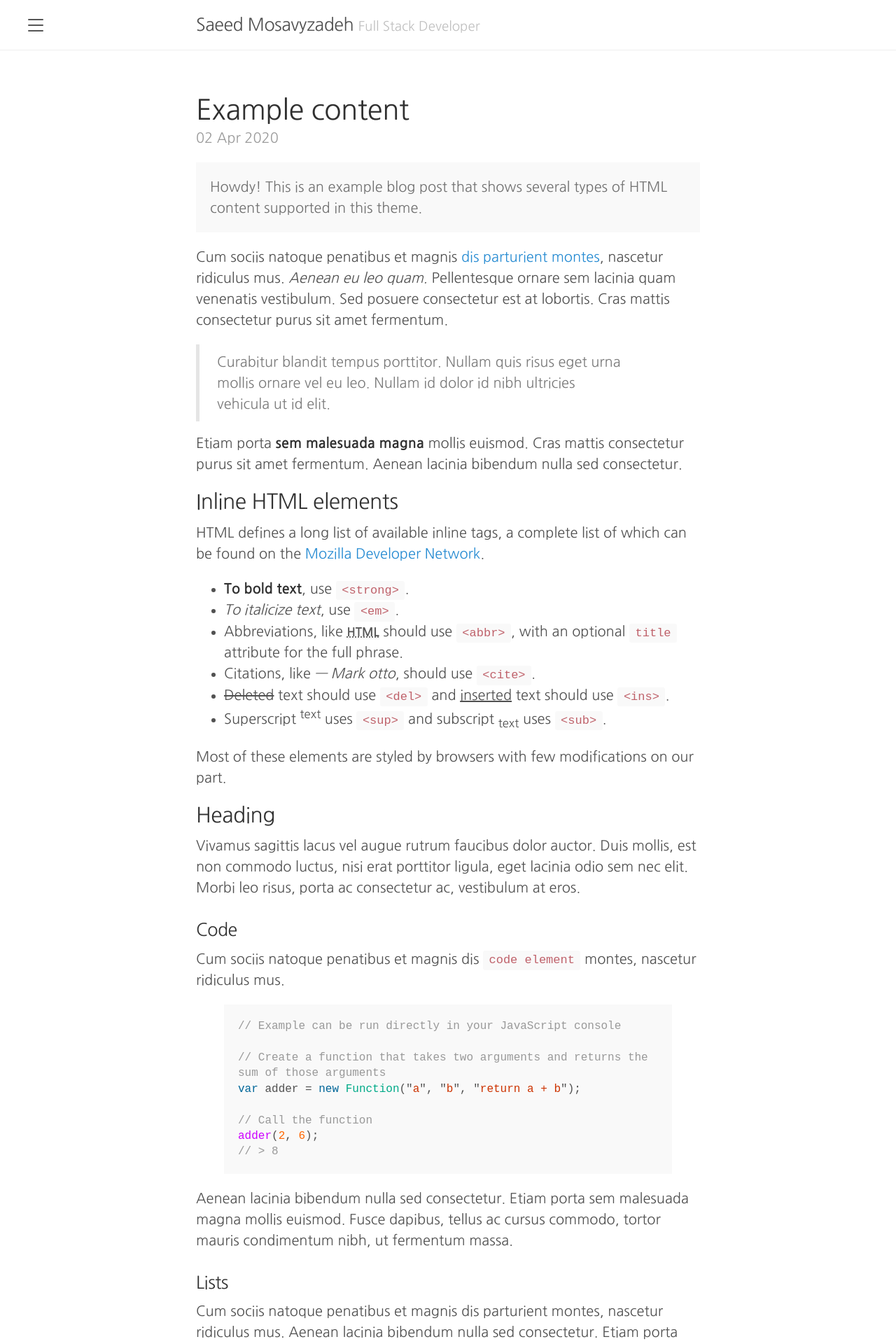
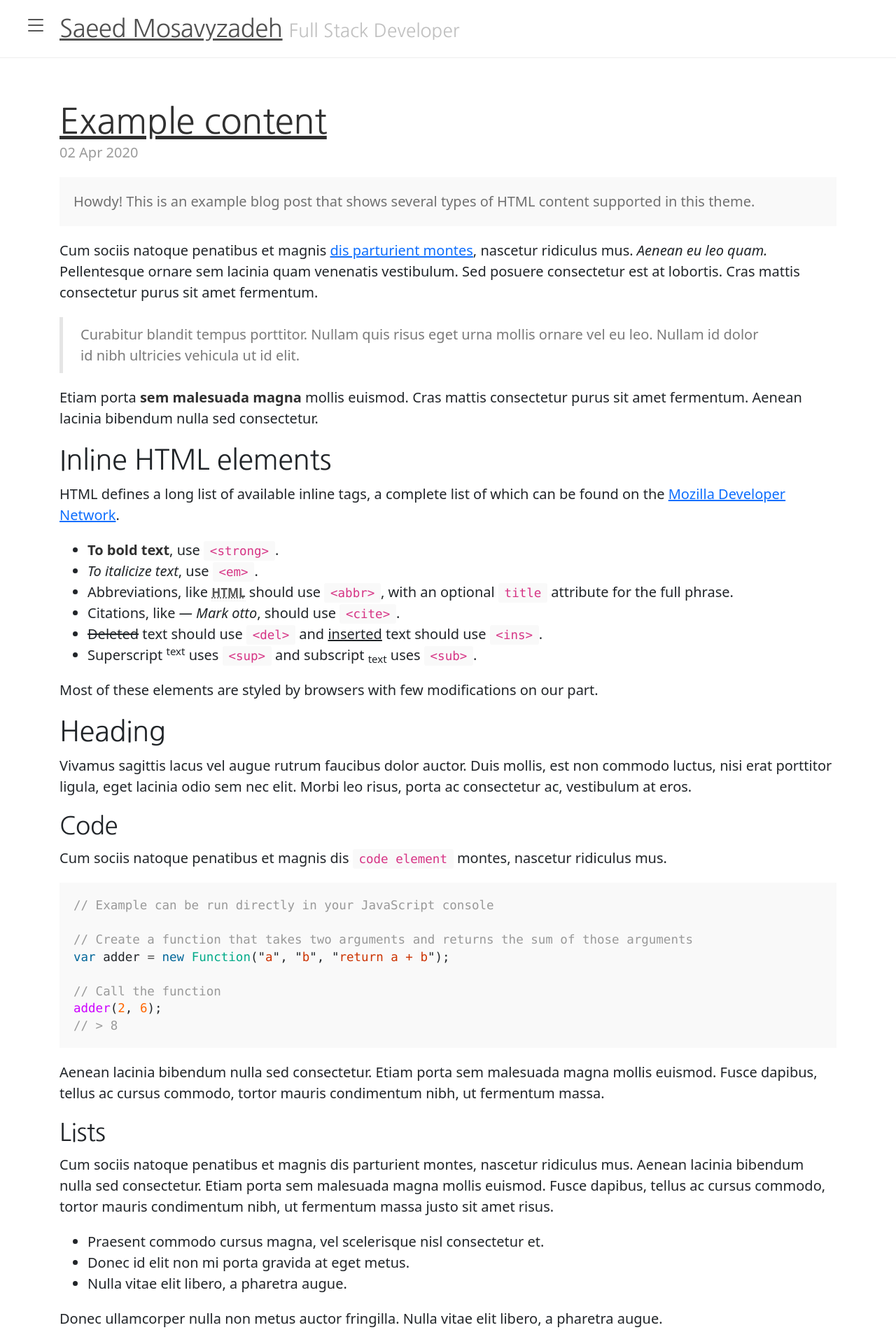
Before and after one commit to saeedmosavyzadeh/SaeedMosavyzadeh.github.io, a Jekyll site: the page built from index.html, in a window 1280 px wide. Shown: the top 1920 px of the page at 70% size. Built offline with Jekyll 4.4.1, drawn with Linux system fonts in a browser that asks for light colours; nearby versions of some CDN libraries; library files that are not in the unit come from our copies; the list of posts is cut into pages by our own code.

Commit message:
Update head.html

```diff
--- a/_includes/head.html
+++ b/_includes/head.html
@@ -25,10 +25,15 @@
   <link rel="canonical" href="{{ page.url | absolute_url }}">
   {% endif %}
 
+
   <link rel="stylesheet" href="{{ '/public/css/poole.css' | absolute_url }}">
   <link rel="stylesheet" href="{{ '/public/css/syntax.css' | absolute_url }}">
   <link rel="stylesheet" href="{{ '/public/css/lanyon.css' | absolute_url }}">
-  <!--link rel="stylesheet" href="https://fonts.googleapis.com/css?family=PT+Serif:400,400italic,700%7CPT+Sans:400", 기존 폰트 이스케이프-->
+  <link rel="stylesheet" href="{{ '/public/css/bootstrap.min.css' | absolute_url }}">
+  <link rel="stylesheet" href="{{ '/public/css/style.css' | absolute_url }}">
+
+  <script src="{{ '/public/js/jquery-3.3.1.min.js' | absolute_url }}"></script>
+
   <link rel="preconnect" href="https://fonts.googleapis.com">
   <link rel="preconnect" href="https://fonts.gstatic.com" crossorigin>
   <link href="https://fonts.googleapis.com/css2?family=Nanum+Gothic:wght@400;700;800&display=swap" rel="stylesheet">
```
